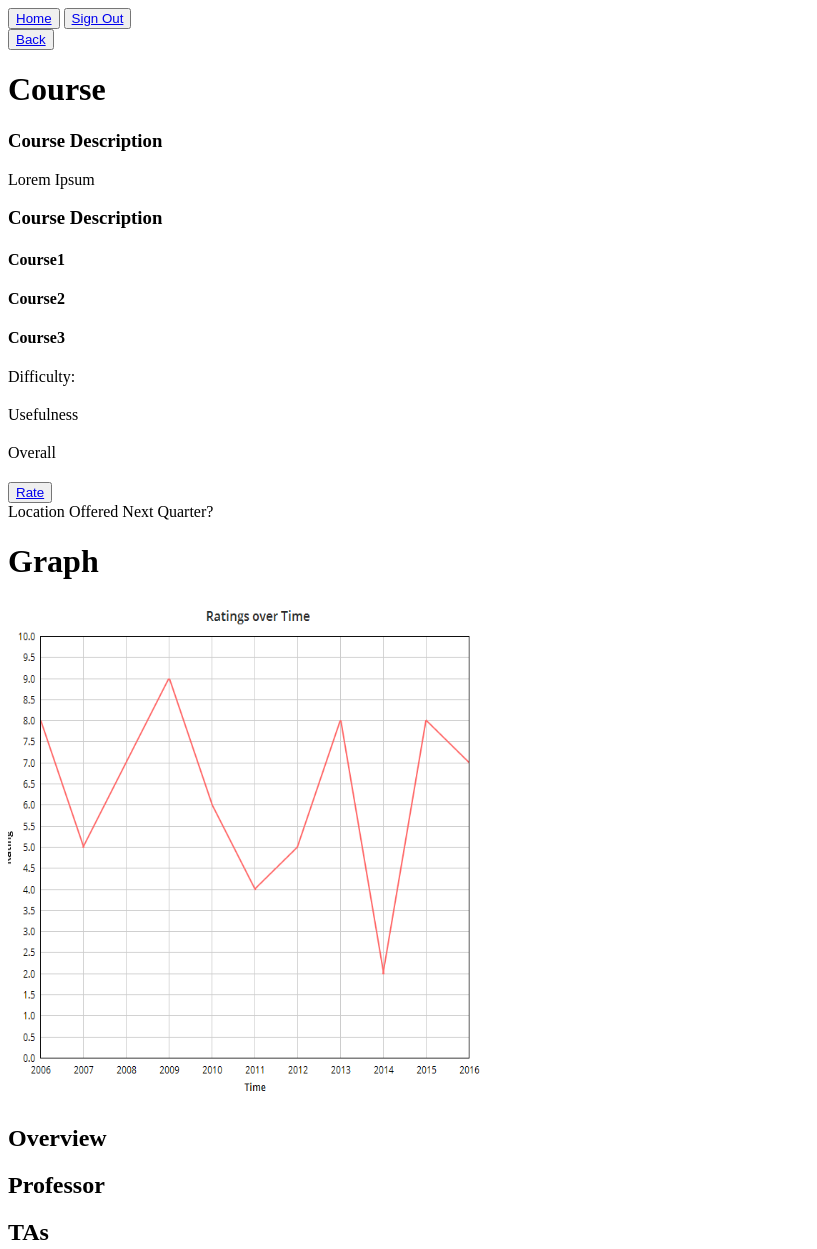
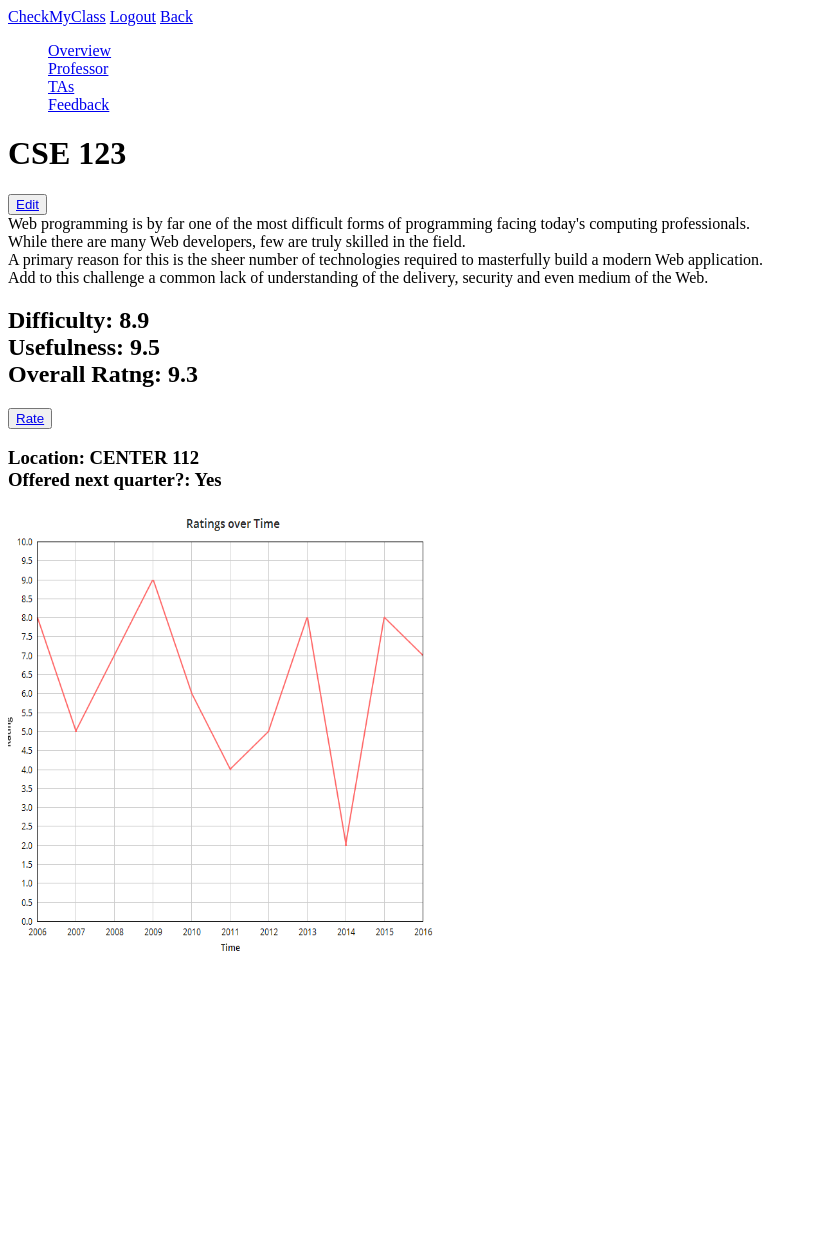
Before and after one commit to dal039/CSE134B, a plain HTML site: page cse134bhw2/wireframes/overview.html in a window 1280 px wide. Shown: the top 1249 px of the page, without its empty margins (0-817 px from the left). After the commit the page ends 972 px from the top, so only its background shows below. Drawn offline with Linux system fonts and the light colour scheme.

Commit message:
formatted overview

```diff
--- a/cse134bhw2/wireframes/overview.html
+++ b/cse134bhw2/wireframes/overview.html
@@ -1,48 +1,41 @@
 <!DOCTYPE html>
 <html>
+<head>
+    <title> CSE 123 - CheckMyClass </title>
+</head>
 <body>
+    <header>
+        <a href="class_finder.html">CheckMyClass</a>
+        <a href="login_signup.html">Logout</a>
+        <a href="./class_finder.html">Back</a>
+    </header>
 
-<div>
+    <section id="leftsidebar">
+        <ul style="list-style: none;">
+            <li><a href="overview.html">Overview</a></li>
+            <li><a href="professors.html">Professor</a></li>
+            <li><a href="ta.html">TAs</a></li>
+            <li><a href="feedback.html">Feedback</a></li>
+        </ul>
+    </section>
 
-<div>
-  <button><a href="./index.html">Home</a></button>
-  <button><a href="./login_signup.html">Sign Out</a></button>
+    <h1>CSE 123</h1>
+    <button><a href="prof_edit.html">Edit</a></button>
+    <article>
+        Web programming is by far one of the most difficult forms of programming facing today's computing professionals. <br>
+        While there are many Web developers, few are truly skilled in the field. <br>
+        A primary reason for this is the sheer number of technologies required to masterfully build a modern Web application. <br>
+        Add to this challenge a common lack of understanding of the delivery, security and even medium of the Web.
+    </article>
+
+    <h2>Difficulty: 8.9 <br> Usefulness: 9.5 <br> Overall Ratng: 9.3 </h2>
+    <button><a href="./class_rating.html">Rate</a></button>
+    <h3>Location: CENTER 112 <br> Offered next quarter?: Yes </h3>
+
+<div id="graph">
+  <img src="./ChartGo.png" alt="ChartGo" height="450" width="450">
 </div>
 
-<div><button><a href="./class_finder.html">Back</a></button></div>
-
-<div>
-  <h1>Course</h1>
-  <h3>Course Description</h3>
-  <p>Lorem Ipsum</p>
-  <h3>Course Description</h3>
-  <h4>Course1</h4>
-  <h4>Course2</h4>
-  <h4>Course3</h4>
-</div>
-
-<div>
-  <label>Difficulty:</label><h2></h2>
-  <label>Usefulness</label><h2></h2>
-  <label>Overall</label><h2></h2>
-  <button><a href="./class_rating.html">Rate</a></button>
-</div>
-<div>
-  <label>Location</label>
-  <label>Offered Next Quarter?</label>
-</div>
-
-<div>
-  <h1>Graph</h1>
-  <img src="./ChartGo.png" alt="ChartGo" height="500" width="500">
-</div>
-
-<div>
-  <h2>Overview</h2>
-  <h2>Professor</h2>
-  <h2>TAs</h2>
-  <h2>Feedback</h2>
-</div>
 </div>
 
 
```
